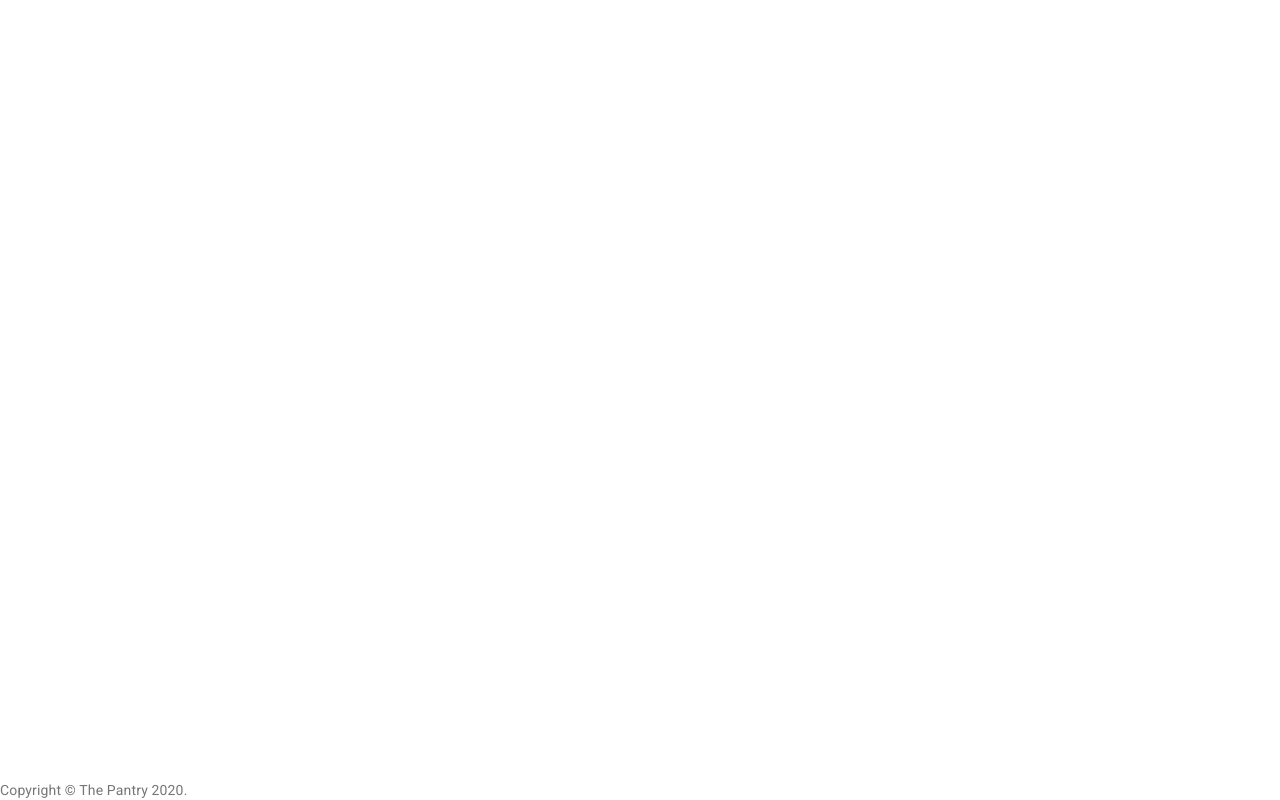
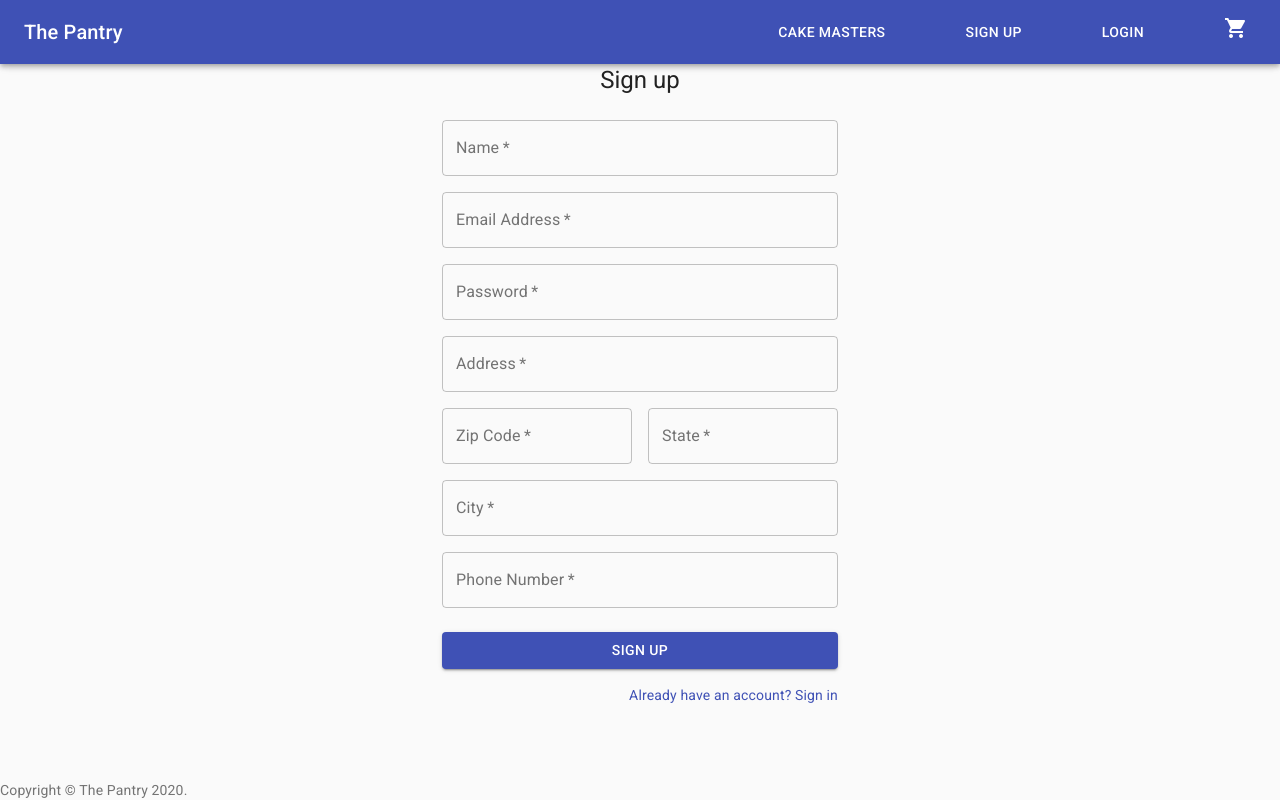
Before and after one commit to zhouyiartemiswang/the_pantry, a React (Create React App) app: page /signup in a window 1280 px wide. Built offline with nearby package versions, Linux system fonts and the light colour scheme; no server answers.

Commit message:
added signup page

```diff
--- a/src/App.js
+++ b/src/App.js
@@ -2,6 +2,7 @@ import React, { useState, useEffect } from 'react';
 import { BrowserRouter, Switch, Route } from 'react-router-dom';
 import NavBar from './components/NavBar';
 import Home from './pages/Home';
+import Signup from './pages/Signup';
 import Login from './pages/Login';
 import Shop from './pages/Shop';
 import UserProfile from './pages/UserProfile';
@@ -59,6 +60,10 @@ function App() {
                     <NavBar />
                     <Home />
                 </Route>
+                <Route exact path="/signup">
+                    <NavBar />
+                    <Signup />
+                </Route>
                 <Route exact path="/login">
                     <NavBar />
                     <Login />
--- a/src/components/Footer/index.js
+++ b/src/components/Footer/index.js
@@ -6,7 +6,7 @@ export default function Footer() {
         <div className="footer">
             <Typography variant="body2" color="textSecondary" align="center">
                 {'Copyright © '}
-                <Link color="inherit" href="#">
+                <Link color="inherit" href="/">
                     The Pantry
                 </Link>
                 {' '}
--- a/src/components/NavBar/index.js
+++ b/src/components/NavBar/index.js
@@ -18,6 +18,11 @@ export default function NavBar() {
                     </Link>
                 </Button>
                 <Button className="nav-tab">
+                    <Link href="/signup">
+                        Sign Up
+                    </Link>
+                </Button>
+                <Button className="nav-tab">
                     <Link href="/login">
                         Login
                     </Link>
--- /dev/null
+++ b/src/pages/Signup/index.js
@@ -0,0 +1,155 @@
+import React from 'react';
+import Button from '@material-ui/core/Button';
+import CssBaseline from '@material-ui/core/CssBaseline';
+import TextField from '@material-ui/core/TextField';
+import Link from '@material-ui/core/Link';
+import Grid from '@material-ui/core/Grid';
+import Typography from '@material-ui/core/Typography';
+import { makeStyles } from '@material-ui/core/styles';
+import Container from '@material-ui/core/Container';
+
+const useStyles = makeStyles((theme) => ({
+    paper: {
+        marginTop: theme.spacing(8),
+        display: 'flex',
+        flexDirection: 'column',
+        alignItems: 'center',
+    },
+    avatar: {
+        margin: theme.spacing(1),
+        backgroundColor: theme.palette.secondary.main,
+    },
+    form: {
+        width: '100%',
+        marginTop: theme.spacing(3),
+    },
+    submit: {
+        margin: theme.spacing(3, 0, 2),
+    },
+}));
+
+export default function Signup() {
+    const classes = useStyles();
+
+    return (
+        <Container component="main" maxWidth="xs">
+            <CssBaseline />
+            <div className={classes.paper}>
+                <Typography component="h1" variant="h5">
+                    Sign up
+                </Typography>
+                <form className={classes.form} noValidate>
+                    <Grid container spacing={2}>
+                        <Grid item xs={12}>
+                            <TextField
+                                variant="outlined"
+                                required
+                                fullWidth
+                                id="name"
+                                label="Name"
+                                name="name"
+                                autoComplete="name"
+                            />
+                        </Grid>
+                        <Grid item xs={12}>
+                            <TextField
+                                variant="outlined"
+                                required
+                                fullWidth
+                                id="email"
+                                label="Email Address"
+                                name="email"
+                                autoComplete="email"
+                            />
+                        </Grid>
+                        <Grid item xs={12}>
+                            <TextField
+                                variant="outlined"
+                                required
+                                fullWidth
+                                name="password"
+                                label="Password"
+                                type="password"
+                                id="password"
+                                autoComplete="current-password"
+                            />
+                        </Grid>
+                        <Grid item xs={12}>
+                            <TextField
+                                variant="outlined"
+                                required
+                                fullWidth
+                                name="street"
+                                label="Address"
+                                id="street"
+                                autoComplete="address"
+                            />
+                        </Grid>
+                        <Grid item xs={12} md={6}>
+                            <TextField
+                                variant="outlined"
+                                required
+                                fullWidth
+                                name="zipcode"
+                                label="Zip Code"
+                                type="number"
+                                id="zipcode"
+                                autoComplete="zipcode"
+                            />
+                        </Grid>
+                        <Grid item xs={12} md={6}>
+                            <TextField
+                                variant="outlined"
+                                required
+                                fullWidth
+                                name="state"
+                                label="State"
+                                id="state"
+                                autoComplete="state"
+                            />
+                        </Grid>
+                        <Grid item xs={12}>
+                            <TextField
+                                variant="outlined"
+                                required
+                                fullWidth
+                                name="city"
+                                label="City"
+                                id="city"
+                                autoComplete="city"
+                            />
+                        </Grid>
+                        <Grid item xs={12}>
+                            <TextField
+                                variant="outlined"
+                                required
+                                fullWidth
+                                name="phoneNumber"
+                                label="Phone Number"
+                                type="number"
+                                id="phone-number"
+                                autoComplete="phone-number"
+                            />
+                        </Grid>
+                    </Grid>
+                    <Button
+                        type="submit"
+                        fullWidth
+                        variant="contained"
+                        color="primary"
+                        className={classes.submit}
+                    >
+                        Sign Up
+                    </Button>
+                    <Grid container justify="flex-end">
+                        <Grid item>
+                            <Link href="#" variant="body2">
+                                Already have an account? Sign in
+                            </Link>
+                        </Grid>
+                    </Grid>
+                </form>
+            </div>
+        </Container>
+    );
+}
```
Also changed, not shown: src/pages/Signup/style.css (added).
